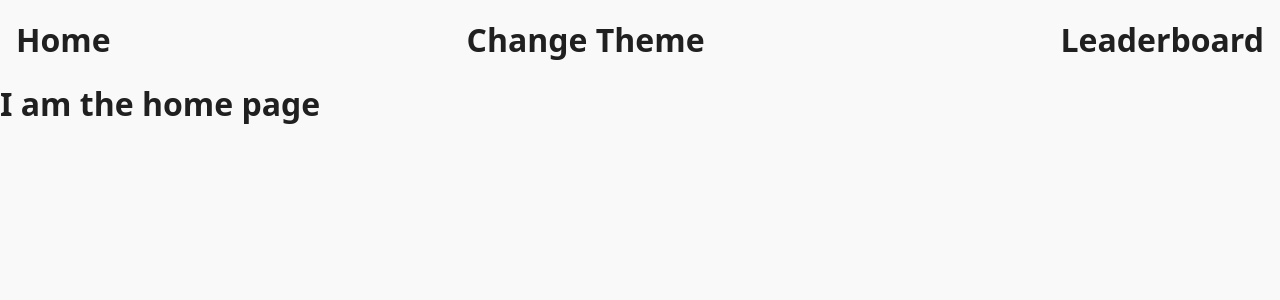
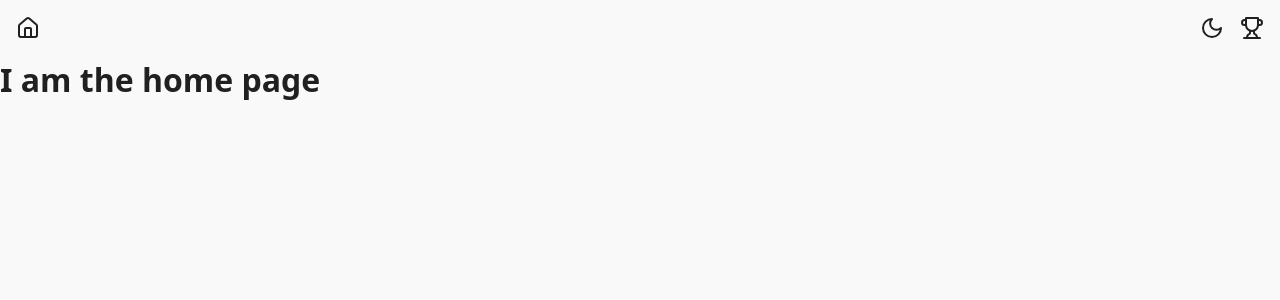
Before and after one commit to jettpbaker/waldo-app, a React (Vite) app in the folder packages/frontend/: page / in a window 1280 px wide. Shown: the top 300 px of the page. Built offline with nearby package versions, Linux system fonts and the light colour scheme.

Commit message:
added a view transition on theme toggle

```diff
--- a/packages/frontend/src/components/Layout/Layout.jsx
+++ b/packages/frontend/src/components/Layout/Layout.jsx
@@ -1,13 +1,21 @@
 import { Outlet } from 'react-router'
 import Navbar from './Navbar'
+import styled from 'styled-components'
+
+const LayoutContainer = styled.div`
+  display: flex;
+  flex-direction: column;
+  min-height: 100vh;
+`
+
 function Layout() {
   return (
-    <div className="layout">
+    <LayoutContainer>
       <Navbar />
       <main>
         <Outlet />
       </main>
-    </div>
+    </LayoutContainer>
   )
 }
 
--- a/packages/frontend/src/components/Layout/Navbar.jsx
+++ b/packages/frontend/src/components/Layout/Navbar.jsx
@@ -1,4 +1,7 @@
 import styled from 'styled-components'
+import { Trophy, House, Moon, SunMedium } from 'lucide-react'
+import { NavLink } from 'react-router'
+import ThemeSwitcher from './ThemeSwitcher.jsx'
 
 const NavbarContainer = styled.header`
   display: flex;
@@ -7,12 +10,38 @@ const NavbarContainer = styled.header`
   padding: 1rem;
 `
 
+const NavBarGroup = styled.div`
+  display: flex;
+  align-items: center;
+  gap: 1rem;
+`
+
+const NavBarLink = styled(NavLink)`
+  background: none;
+  border: none;
+  cursor: pointer;
+`
+
+const NavBarButton = styled.button`
+  background: none;
+  border: none;
+  cursor: pointer;
+
+  color: ${({ theme }) => theme.colors.primary};
+`
+
 export default function Navbar() {
   return (
     <NavbarContainer>
-      <h1>Home</h1>
-      <h1>Change Theme</h1>
-      <h1>Leaderboard</h1>
+      <NavBarLink to="/">
+        <House />
+      </NavBarLink>
+      <NavBarGroup>
+        <ThemeSwitcher />
+        <NavBarLink to="/">
+          <Trophy />
+        </NavBarLink>
+      </NavBarGroup>
     </NavbarContainer>
   )
 }
--- /dev/null
+++ b/packages/frontend/src/components/Layout/ThemeSwitcher.jsx
@@ -0,0 +1,46 @@
+import styled from 'styled-components'
+import { Moon, SunMedium } from 'lucide-react'
+import useTheme from '../../hooks/useTheme.js'
+import { useRef } from 'react'
+const NavBarButton = styled.button`
+  background: none;
+  border: none;
+  display: inline-flex;
+  align-items: center;
+  justify-content: center;
+  padding: 0;
+  margin: 0;
+  line-height: 0;
+  cursor: pointer;
+  color: ${({ theme }) => theme.colors.fg};
+`
+
+export default function ThemeSwitcher() {
+  const { themeName, toggle } = useTheme()
+  const buttonRef = useRef(null)
+
+  const handleClick = async () => {
+    const { x, y, width, height } = buttonRef.current.getBoundingClientRect()
+
+    const cx = Math.round(x + width / 2) + 'px'
+    const cy = Math.round(y + height / 2) + 'px'
+
+    console.log({ cx, cy })
+
+    document.documentElement.style.setProperty('--cx', cx)
+    document.documentElement.style.setProperty('--cy', cy)
+
+    if (typeof document.startViewTransition !== 'function') {
+      toggle()
+      return
+    }
+
+    document.startViewTransition(async () => toggle())
+  }
+
+  return (
+    <NavBarButton ref={buttonRef} onClick={handleClick}>
+      {themeName === 'dark' ? <SunMedium /> : <Moon />}
+    </NavBarButton>
+  )
+}
--- a/packages/frontend/src/hooks/useTheme.js
+++ b/packages/frontend/src/hooks/useTheme.js
@@ -1,5 +1,5 @@
 import { useContext } from 'react'
-import { ThemeContext } from '../context/ThemeProvider'
+import { ThemeContext } from '../context/ThemeContext.jsx'
 
 const useTheme = () => useContext(ThemeContext)
 
--- a/packages/frontend/src/styles/GlobalStyle.jsx
+++ b/packages/frontend/src/styles/GlobalStyle.jsx
@@ -81,13 +81,40 @@ const reset = `
 export const GlobalStyle = createGlobalStyle`
   ${reset}
 
+html {
+  view-transition-name: theme-transition;
+}
 
   body {
-    font-family: system-ui, -apple-system, BlinkMacSystemFont, 'Segoe UI', Roboto, Oxygen, Ubuntu, Cantarell,
-    'Open Sans', 'Helvetica Neue', sans-serif;
+    font-family: system-ui, -apple-system, BlinkMacSystemFont, 'Segoe UI',
+      Roboto, Oxygen, Ubuntu, Cantarell, 'Open Sans', 'Helvetica Neue',
+      sans-serif;
 
     background-color: ${({ theme }) => theme.colors.bg};
     color: ${({ theme }) => theme.colors.fg};
 
   }
+
+  html::view-transition-new(theme-transition) {
+    position: fixed;
+    animation: clipPathScale 750ms ease-in-out both;
+    z-index: 1;
+  }
+  html::view-transition-old(theme-transition) {
+    position: fixed;
+    clip-path: none;
+    animation: none;
+  }
+
+  @keyframes clipPathScale {
+    0% {
+      clip-path: circle(0% at calc(var(--cx) + 19.33%) var(--cy));
+    }
+    100% {
+      clip-path: circle(150% at calc(var(--cx) + 19.33%) var(--cy));
+    }
+  }
+
+
+}
 `
```
